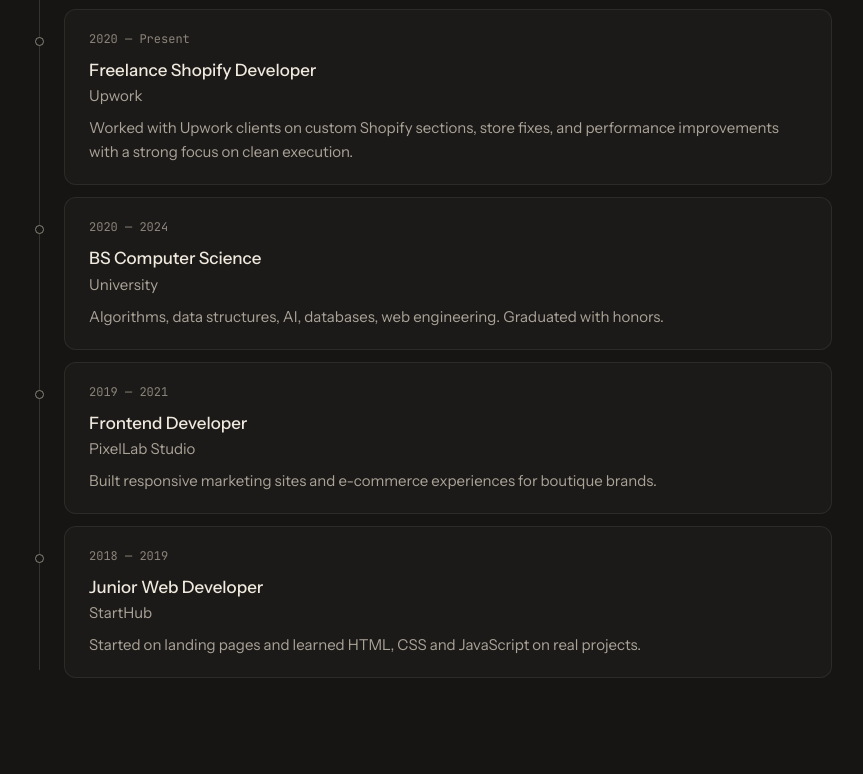
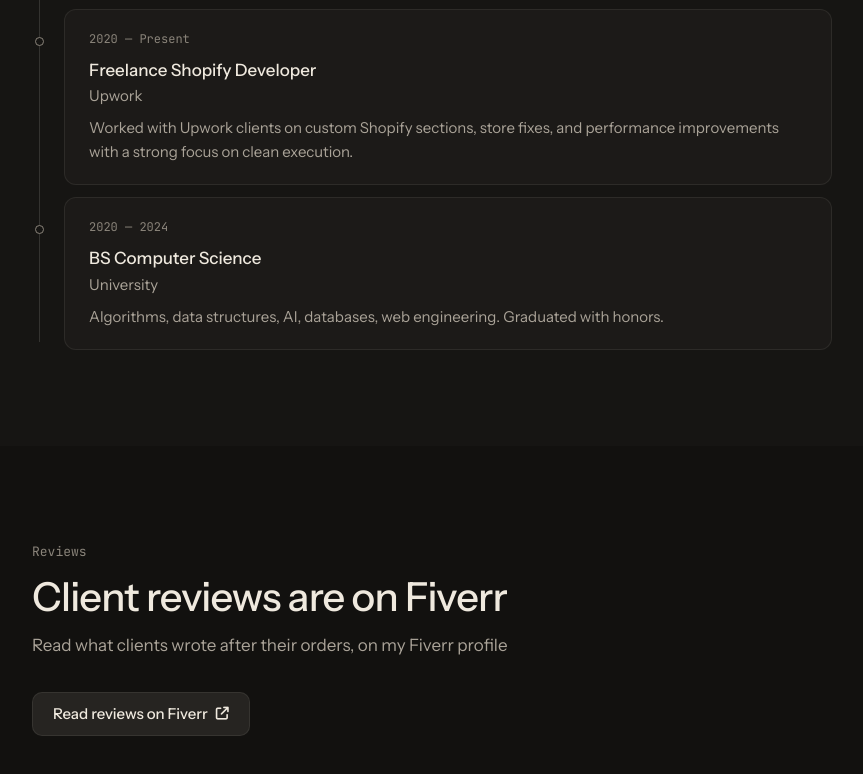
Before and after one commit to cy-crypto/Portfolio, a plain HTML site: page index.html in a window 1280 px wide. Shown: the part 8250-9024 px from the top of the page, without its empty margins (40-903 px from the left). Drawn offline with Linux system fonts and the light colour scheme.

Commit message:
Remove placeholder jobs from Journey, rename HIDR to House Drip Doctor
Co-Authored-By: Claude Opus 5.5 <noreply@anthropic.com>

```diff
--- a/index.html
+++ b/index.html
@@ -280,11 +280,11 @@
 
         <article class="work-card">
           <div class="work-media">
-            <img src="./HIDR.png" alt="HIDR" />
+            <img src="./HIDR.png" alt="House Drip Doctor" />
           </div>
           <div class="work-meta">
             <span class="work-tag">Store Design</span>
-            <h3>HIDR</h3>
+            <h3>House Drip Doctor</h3>
             <p>Designed the complete store from the ground up, focusing on structure, visual balance, and a clean shopping flow.</p>
             <div class="work-stack"><span>HTML</span><span>CSS</span><span>GSAP</span></div>
             <a href="https://housedripdoctor.com/" class="work-link" target="_blank" rel="noopener">housedripdoctor.com <i class="fas fa-arrow-up-right-from-square" aria-hidden="true"></i></a>
@@ -355,26 +355,6 @@
             <h3>BS Computer Science</h3>
             <h4>University</h4>
             <p>Algorithms, data structures, AI, databases, web engineering. Graduated with honors.</p>
-          </div>
-        </div>
-
-        <div class="timeline-item reveal">
-          <div class="timeline-dot"></div>
-          <div class="timeline-content">
-            <span class="timeline-date">2019 — 2021</span>
-            <h3>Frontend Developer</h3>
-            <h4>PixelLab Studio</h4>
-            <p>Built responsive marketing sites and e-commerce experiences for boutique brands.</p>
-          </div>
-        </div>
-
-        <div class="timeline-item reveal">
-          <div class="timeline-dot"></div>
-          <div class="timeline-content">
-            <span class="timeline-date">2018 — 2019</span>
-            <h3>Junior Web Developer</h3>
-            <h4>StartHub</h4>
-            <p>Started on landing pages and learned HTML, CSS and JavaScript on real projects.</p>
           </div>
         </div>
       </div>
```
